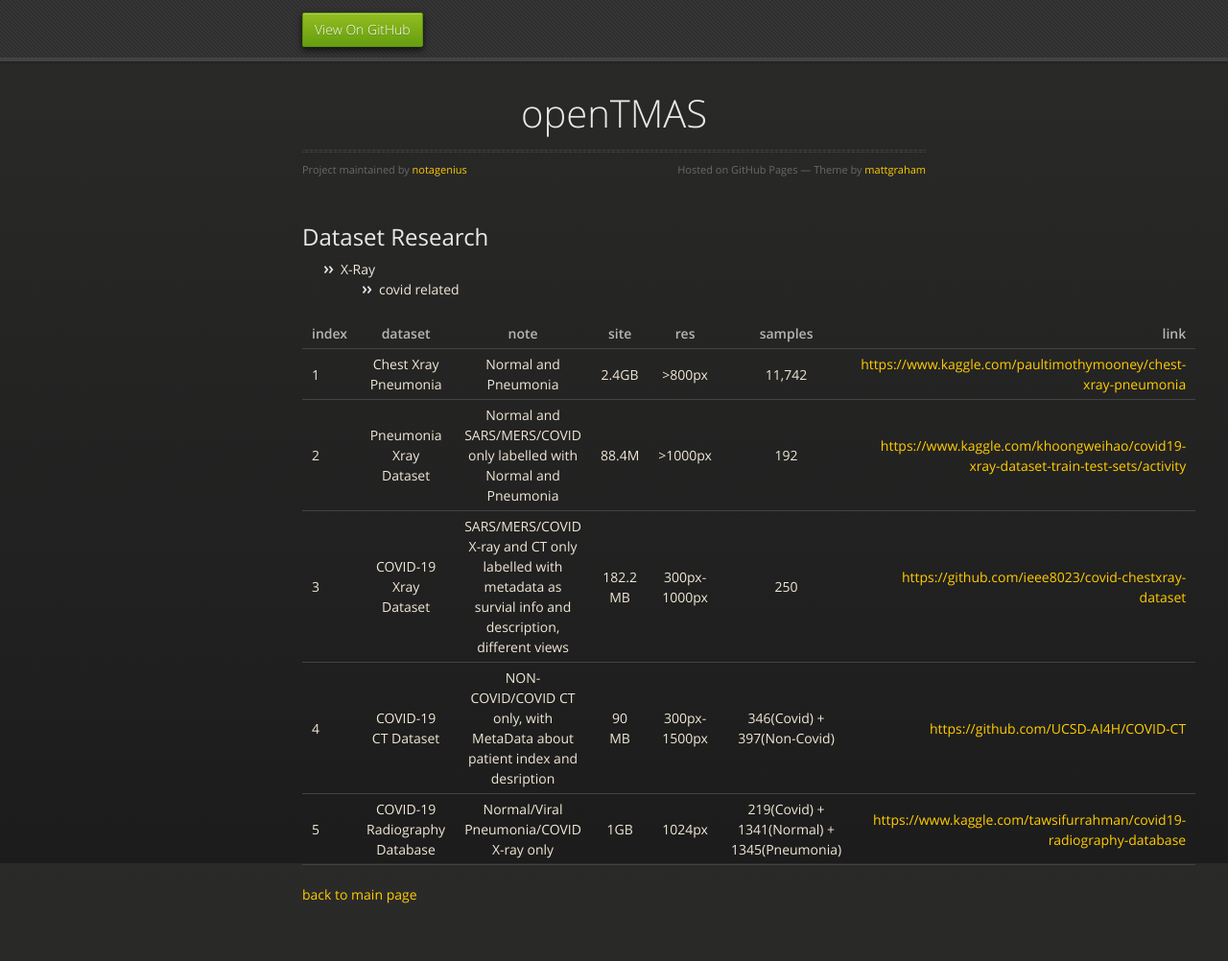
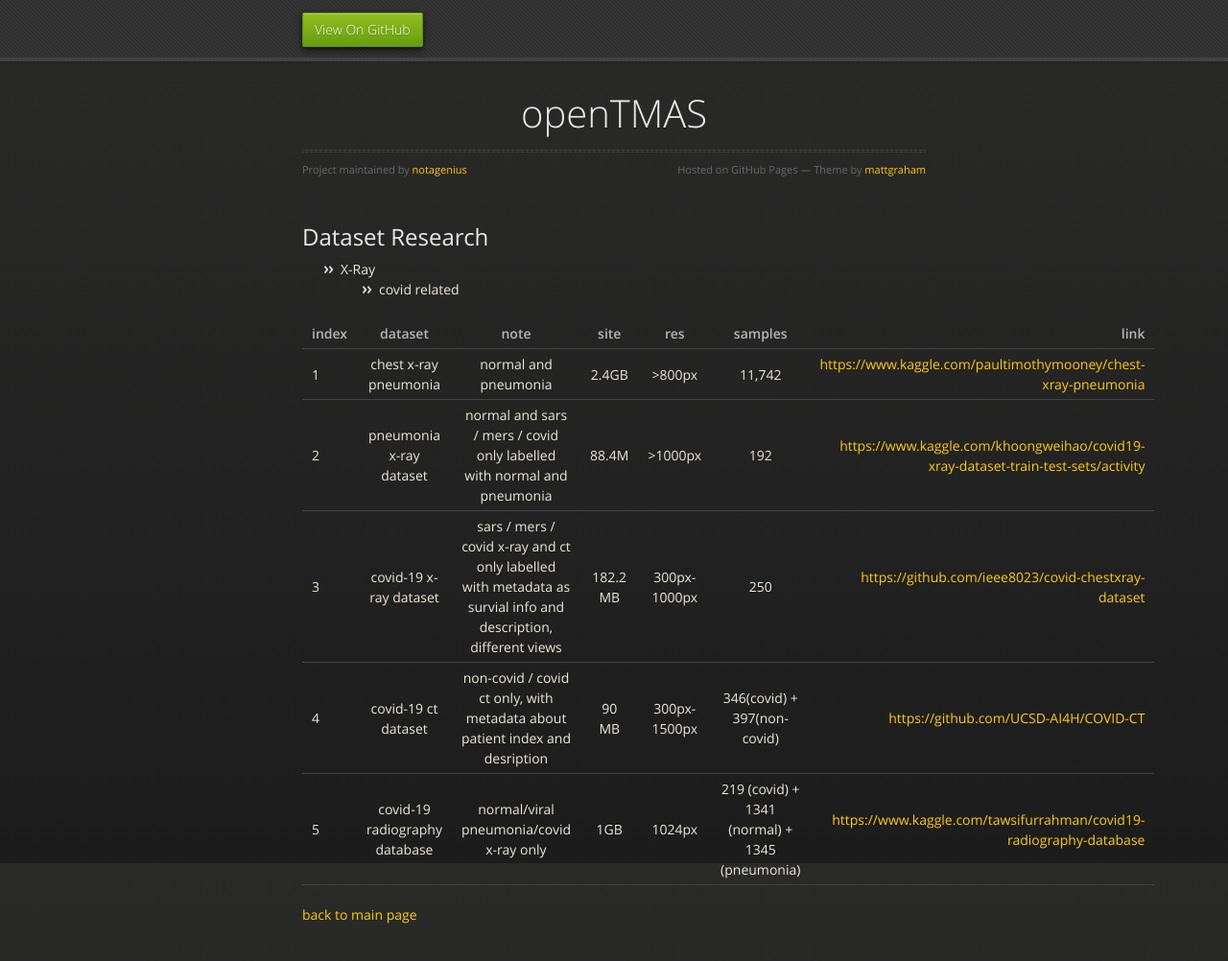
Before and after one commit to notagenius/openTMAS, a Jekyll site: the page built from docs/dataset-covid.md, in a window 1280 px wide and 1074 px high. Shown: the top 1002 px of the window at 96% size. Built offline with Jekyll 4.4.1, drawn with Linux system fonts in a browser that asks for light colours; the repository's description, which GitHub fills in, is left out; our own code applies the rules of GitHub Pages for plain Markdown files.

```diff
--- a/docs/dataset-covid.md
+++ b/docs/dataset-covid.md
@@ -8,11 +8,11 @@ layout: default
 
 |   index     | dataset     | note  | site | res | samples |link          |
 | --------- |:----------:|:----------:|:----------:|:----------:|:----------:| -----:|
-|1| Chest Xray Pneumonia      | Normal and Pneumonia  |  2.4GB | >800px |11,742|[https://www.kaggle.com/paultimothymooney/chest-xray-pneumonia](https://www.kaggle.com/paultimothymooney/chest-xray-pneumonia) |
-|2| Pneumonia Xray Dataset      |  Normal and SARS/MERS/COVID only labelled with Normal and Pneumonia |  88.4M | >1000px |192 |[https://www.kaggle.com/khoongweihao/covid19-xray-dataset-train-test-sets/activity](https://www.kaggle.com/khoongweihao/covid19-xray-dataset-train-test-sets/activity) |
-|3| COVID-19 Xray Dataset      |  SARS/MERS/COVID X-ray and CT only labelled with metadata as survial info and description, different views |  182.2 MB | 300px-1000px |250 |[https://github.com/ieee8023/covid-chestxray-dataset](https://github.com/ieee8023/covid-chestxray-dataset) |
-|4| COVID-19 CT Dataset      |  NON-COVID/COVID  CT only, with MetaData about patient index and desription | 90 MB | 300px-1500px |346(Covid) + 397(Non-Covid) |[https://github.com/UCSD-AI4H/COVID-CT](https://github.com/UCSD-AI4H/COVID-CT) |
-|5| COVID-19 Radiography Database|  Normal/Viral Pneumonia/COVID X-ray only | 1GB | 1024px |219(Covid) + 1341(Normal) + 1345(Pneumonia) |[https://www.kaggle.com/tawsifurrahman/covid19-radiography-database](https://www.kaggle.com/tawsifurrahman/covid19-radiography-database) |
+|1| chest x-ray pneumonia      | normal and pneumonia  |  2.4GB | >800px |11,742|[https://www.kaggle.com/paultimothymooney/chest-xray-pneumonia](https://www.kaggle.com/paultimothymooney/chest-xray-pneumonia) |
+|2| pneumonia x-ray dataset      |  normal and sars / mers / covid only labelled with normal and pneumonia |  88.4M | >1000px | 192 |[https://www.kaggle.com/khoongweihao/covid19-xray-dataset-train-test-sets/activity](https://www.kaggle.com/khoongweihao/covid19-xray-dataset-train-test-sets/activity) |
+|3| covid-19 x-ray dataset      |  sars / mers / covid x-ray and ct only labelled with metadata as survial info and description, different views |  182.2 MB | 300px-1000px |250 |[https://github.com/ieee8023/covid-chestxray-dataset](https://github.com/ieee8023/covid-chestxray-dataset) |
+|4| covid-19 ct dataset      |  non-covid / covid  ct only, with metadata about patient index and desription | 90 MB | 300px-1500px |346(covid) + 397(non-covid) |[https://github.com/UCSD-AI4H/COVID-CT](https://github.com/UCSD-AI4H/COVID-CT) |
+|5| covid-19 radiography database|  normal/viral pneumonia/covid x-ray only | 1GB | 1024px |219 (covid) + 1341 (normal) + 1345 (pneumonia) |[https://www.kaggle.com/tawsifurrahman/covid19-radiography-database](https://www.kaggle.com/tawsifurrahman/covid19-radiography-database) |
 
 
 [back to main page](./)
```
Also changed, not shown: docs/dataset-general.md (+4 -4 lines).
